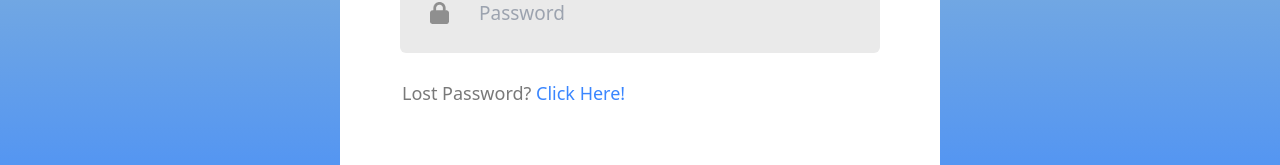
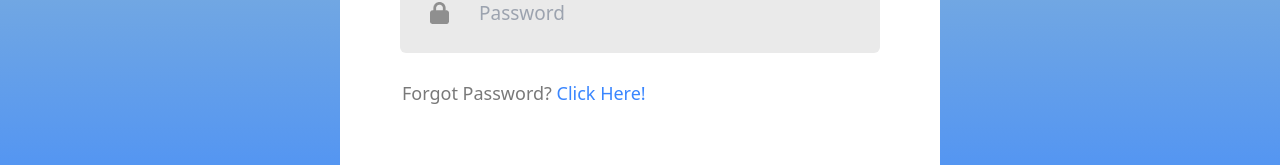
Before and after one commit to skalyan11/RestaurantAPI, a React (Vite) app: page /signin in a window 1280 px wide. Shown: the part 609-774 px from the top of the page. Built offline with nearby package versions, Linux system fonts and the light colour scheme; a web font is replaced by a local one.

Commit message:
tuesday aug 6

```diff
--- a/package.json
+++ b/package.json
@@ -10,8 +10,13 @@
     "preview": "vite preview"
   },
   "dependencies": {
+    "body-parser": "^1.20.2",
     "ejs": "^3.1.10",
     "express": "^4.19.2",
+    "express.js": "^1.0.0",
+    "knex": "^3.1.0",
+    "nodemon": "^3.1.4",
+    "pg": "^8.12.0",
     "react": "^18.3.1",
     "react-dom": "^18.3.1",
     "react-router-dom": "^6.26.0"
--- a/src/components/LoginSignUp/LoginSignUp.jsx
+++ b/src/components/LoginSignUp/LoginSignUp.jsx
@@ -35,7 +35,7 @@ const LoginSignUp = () => {
           </div>
         </div>
 
-        <div className="LSforgot-password">Lost Password? <span>Click Here!</span></div>
+        <div className="LSforgot-password">Forgot Password? <span>Click Here!</span></div>
 
         <div className="LSsubmit-container">
           <div className="LSsubmit">Sign Up</div>
```
Also changed, not shown: 1 other file (tests, documents, lock files or other folders).
